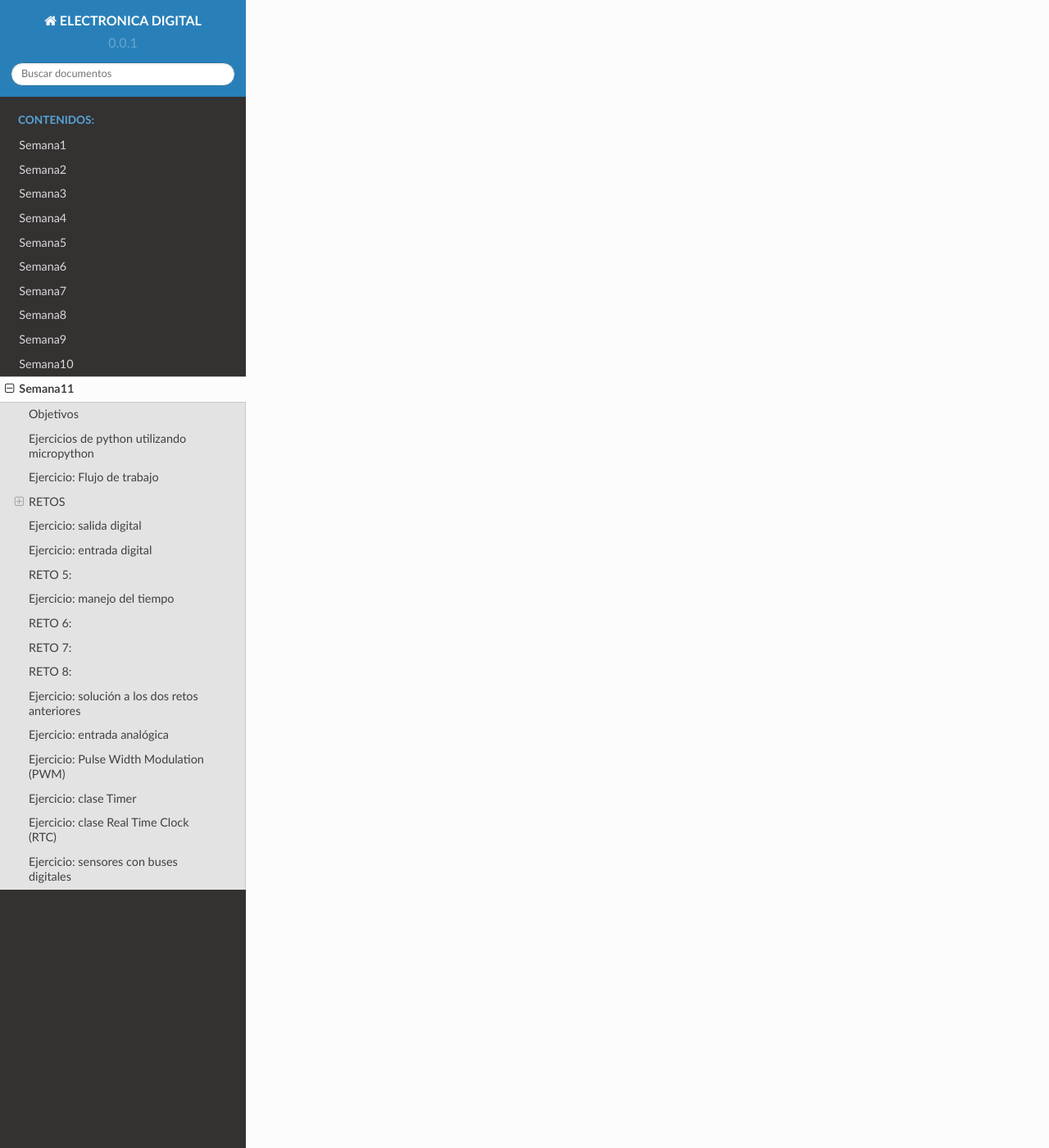
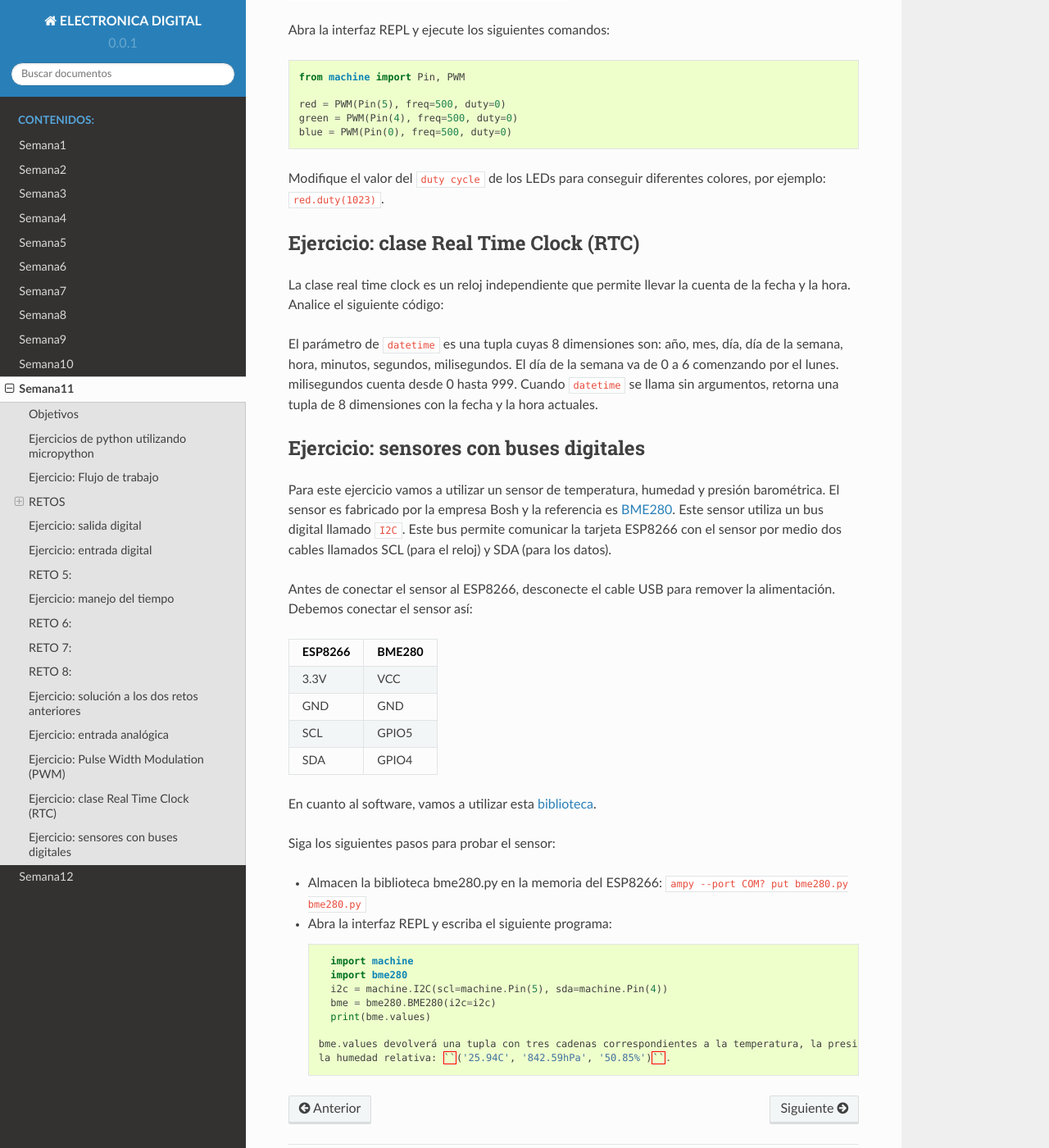
Before and after one commit to juanferfranco/ElectronicaDigital, a Sphinx documentation site: the page built from docs/_semana11/semana11.rst, in a window 1280 px wide and 1400 px high, scrolled down 15749 px. Shown: the whole window at 82% size. Built offline with Sphinx 7.4.7 and the Read the Docs theme 2.0.0, drawn with Linux system fonts in a browser that asks for light colours; some of the changed text lies outside the part shown.

Commit message:
update week 11

```diff
--- a/docs/_semana11/semana11.rst
+++ b/docs/_semana11/semana11.rst
@@ -499,8 +499,6 @@ solucione los problemas de capacidad de respuesta a eventos externos al sistema.
 
    ¡ALERTA DE SPOILER!
 
-
-
 Ejercicio: solución a los dos retos anteriores
 -----------------------------------------------
 Analice la solución a los dos retos anteriores y concluya:
@@ -619,16 +617,89 @@ voltaje ingresado en el puerto.
         print('voltaje en mV: {}'.format(math.trunc(mV)))
         utime.sleep(1)
 
-
-
 Ejercicio: Pulse Width Modulation (PWM)
 -----------------------------------------
+La modulación por ancho de pulso es una técnica que permite simular una señal analógica mediante un salida digital. La
+técnica consiste en hacer que la señal digital cambie de ON a OFF a muy alta velocidad. De esta manera el componente que esté
+conenctado a la salida digital "verá" al promedio de la señal. Una aplicación típica es utilizar PWM para variar el brillo
+e un LED. Si la frecuencia de la señal de PWM es lo suficientemente alta (mayor a 60 Hz) el ojo humano no será capaz de
+detectar que el LED se está enciendo y apagando, por tanto, verá el promedio de la señal. El LED se observará más
+brillante si la señal pasa más tiempo en ON que en OFF y menos brillante en el caso contrario.
 
-Ejercicio: clase Timer
------------------------
+En el `ESP8266 con micropython <http://docs.micropython.org/en/latest/esp8266/esp8266/quickref.html#pwm-pulse-width-modulation>`__,
+es posible hacer PWM en todos los GPIO menos en el GPIO16. Si la aplicación tiene varias salidas de PWM, todas tendrán
+la misma frecuencia que variará entre 1 Hz y 1000 Hz. El tiempo en ON o ``duty cycle`` se podrá variar de 0 (0%) a
+1023 (100%).
+
+Monte el circuito que muestra la figura:
+
+.. image:: ../_static/rgb.jpeg
+
+.. image:: ../_static/ledRGB.jpeg
+   :scale: 60%
+
+Abra la interfaz REPL y ejecute los siguientes comandos:
+
+.. code-block:: python
+
+    from machine import Pin, PWM
+
+    red = PWM(Pin(5), freq=500, duty=0)
+    green = PWM(Pin(4), freq=500, duty=0)
+    blue = PWM(Pin(0), freq=500, duty=0)
+
+Modifique el valor del ``duty cycle`` de los LEDs para conseguir diferentes colores, por ejemplo: ``red.duty(1023)``.
 
 Ejercicio: clase Real Time Clock (RTC)
 ---------------------------------------
+La clase real time clock es un reloj independiente que permite llevar la cuenta de la fecha y la hora. Analice el siguiente
+código:
+
+.. clode-block: python
+
+   from machine import RTC
+
+   rtc = RTC()
+   rtc.datetime((2018, 9, 28, 10, 30, 0, 0, 0))
+   print(rtc.datetime())
+
+El parámetro de ``datetime`` es una tupla cuyas 8 dimensiones son: año, mes, día, día de la semana, hora, minutos,
+segundos, milisegundos. El día de la semana va de 0 a 6 comenzando por el lunes. milisegundos cuenta desde 0 hasta
+999. Cuando ``datetime`` se llama sin argumentos, retorna una tupla de 8 dimensiones con la fecha y
+la hora actuales.
 
 Ejercicio: sensores con buses digitales
 ----------------------------------------
+Para este ejercicio vamos a utilizar un sensor de temperatura, humedad y presión barométrica. El sensor es fabricado por
+la empresa Bosh y la referencia es `BME280 <https://www.bosch-sensortec.com/bst/products/all_products/bme280>`__. Este
+sensor utiliza un bus digital llamado ``I2C``. Este bus permite comunicar la tarjeta ESP8266 con el sensor por medio dos
+cables llamados SCL (para el reloj) y SDA (para los datos).
+
+Antes de conectar el sensor al ESP8266, desconecte el cable USB para remover la alimentación. Debemos conectar el sensor así:
+
+======== =======
+ESP8266  BME280
+======== =======
+3.3V      VCC
+GND       GND
+SCL       GPIO5
+SDA       GPIO4
+======== =======
+
+En cuanto al software, vamos a utilizar esta `biblioteca <https://github.com/catdog2/mpy_bme280_esp8266>`__.
+
+Siga los siguientes pasos para probar el sensor:
+
+* Almacen la biblioteca bme280.py en la memoria del ESP8266: ``ampy --port COM? put bme280.py bme280.py``
+* Abra la interfaz REPL y escriba el siguiente programa:
+
+  .. code-block:: python
+
+     import machine
+     import bme280
+     i2c = machine.I2C(scl=machine.Pin(5), sda=machine.Pin(4))
+     bme = bme280.BME280(i2c=i2c)
+     print(bme.values)
+
+   bme.values devolverá una tupla con tres cadenas correspondientes a la temperatura, la presión barométrica y
+   la humedad relativa: ``('25.94C', '842.59hPa', '50.85%')``.
--- /dev/null
+++ b/docs/_semana12/semana12.rst
@@ -0,0 +1,2 @@
+Semana 12
+===========
--- a/docs/index.rst
+++ b/docs/index.rst
@@ -67,3 +67,4 @@ proyectos. Estos últimos también se trabajarán en el aula con asesoría del d
    Semana9 <_semana9/semana9>
    Semana10 <_semana10/semana10>
    Semana11 <_semana11/semana11>
+   Semana12 <_semana12/semana12>
```
Also changed, not shown: docs/_static/led.jpg (added), docs/_static/ledRGB.jpeg (added), docs/_static/rgb.jpeg (added).
